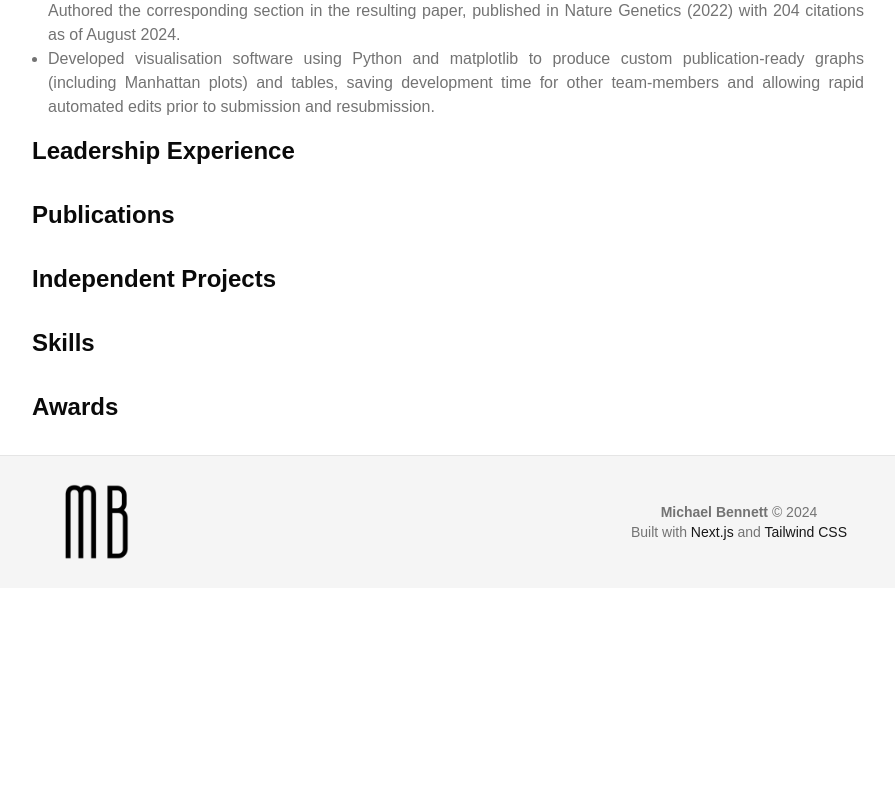
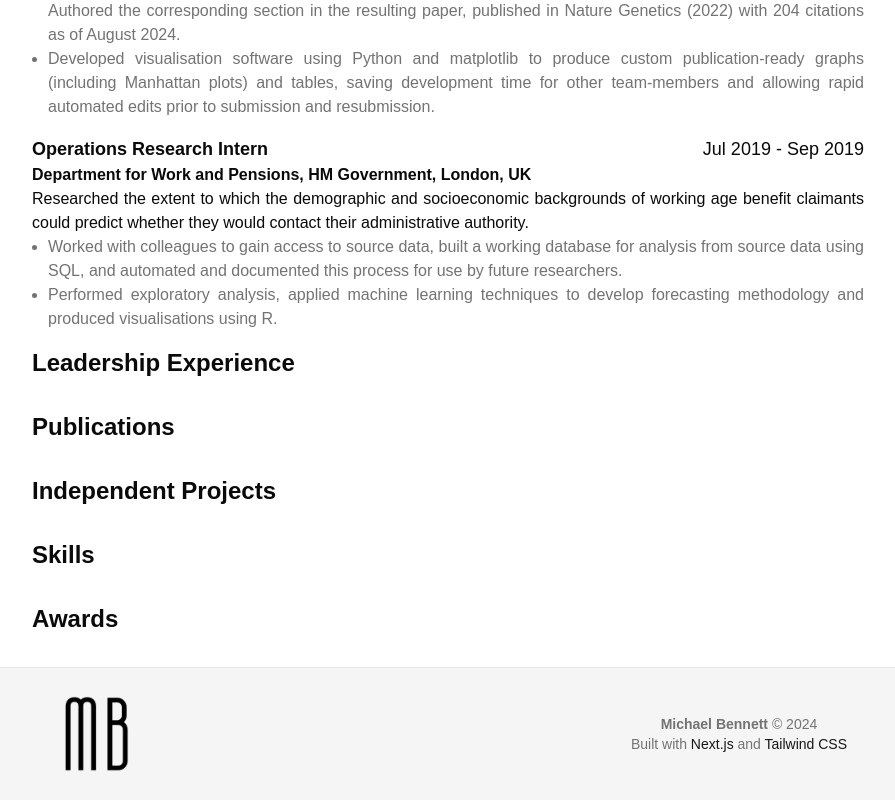
Before and after one commit to michaelbennett99/michaeldabennett.com, a Next.js app: page /cv in a window 1280 px wide. Shown: the part 1198-1998 px from the top of the page, without its empty margins (192-1087 px from the left). Before the commit the page ends 1786 px from the top, so only its background shows below. Built offline with nearby package versions, Linux system fonts and the light colour scheme.

Commit message:
add DWP experience

```diff
--- a/src/app/cv/page.tsx
+++ b/src/app/cv/page.tsx
@@ -95,6 +95,18 @@ export default function CV() {
                 "Developed visualisation software using Python and matplotlib to produce custom publication-ready graphs (including Manhattan plots) and tables, saving development time for other team-members and allowing rapid automated edits prior to submission and resubmission.",
               ]}
             />
+            <ExperienceCard
+              title="Operations Research Intern"
+              employer="Department for Work and Pensions, HM Government"
+              location="London, UK"
+              start_date="Jul 2019"
+              end_date="Sep 2019"
+              description="Researched the extent to which the demographic and socioeconomic backgrounds of working age benefit claimants could predict whether they would contact their administrative authority."
+              bullets={[
+                "Worked with colleagues to gain access to source data, built a working database for analysis from source data using SQL, and automated and documented this process for use by future researchers.",
+                "Performed exploratory analysis, applied machine learning techniques to develop forecasting methodology and produced visualisations using R."
+              ]}
+            />
           </Section>
           <Section title="Leadership Experience">
             <Card />
```
